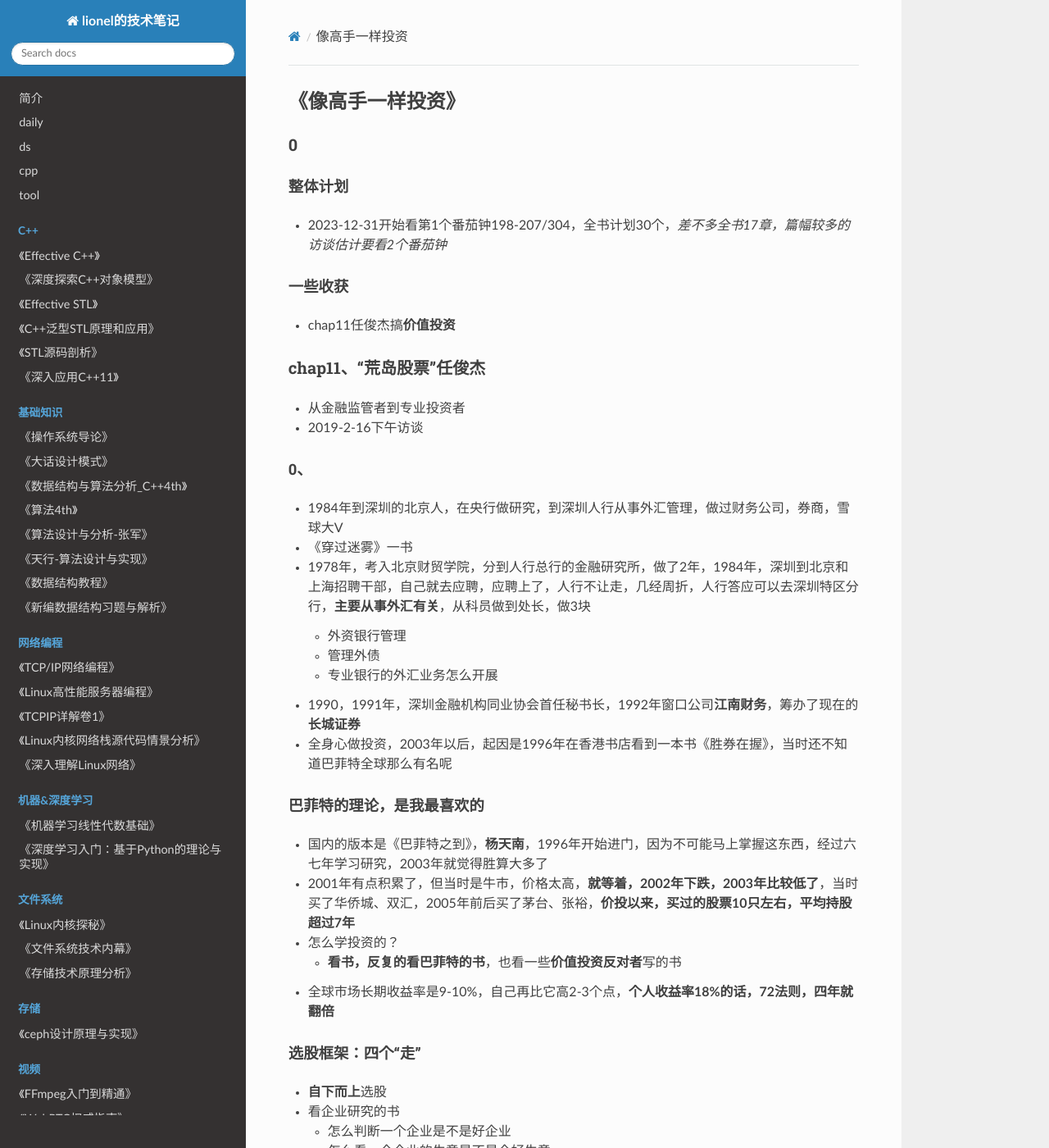
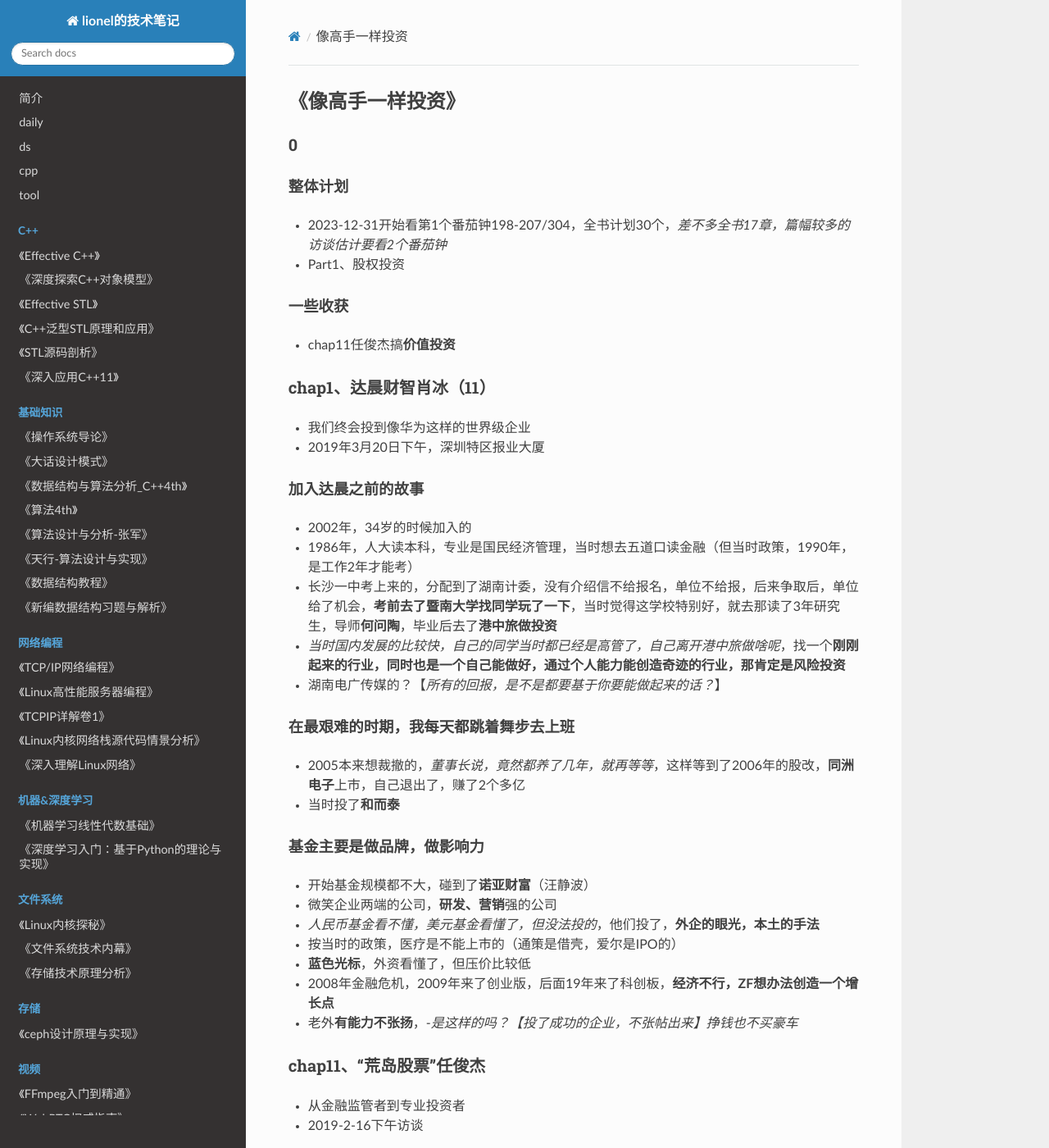
Before and after one commit to wolflion/booknotes, an MkDocs documentation site: the page built from docs/81invest/像高手一样投资.md, in a window 1280 px wide and 1400 px high. Shown: the whole window at 82% size. Built offline with MkDocs 1.6.1, drawn with Linux system fonts in a browser that asks for light colours; nearby versions of some CDN libraries.

Commit message:
Update 像高手一样投资.md

```diff
--- a/docs/81invest/像高手一样投资.md
+++ b/docs/81invest/像高手一样投资.md
@@ -5,10 +5,39 @@
 #### 整体计划
 
 + 2023-12-31开始看第1个番茄钟198-207/304，全书计划30个，*差不多全书17章，篇幅较多的访谈估计要看2个番茄钟*
++ Part1、股权投资
 
 #### 一些收获
 
 + chap11任俊杰搞**价值投资**
+
+### chap1、达晨财智肖冰（11）
+
++ 我们终会投到像华为这样的世界级企业
++ 2019年3月20日下午，深圳特区报业大厦
+
+#### 加入达晨之前的故事
+
++ 2002年，34岁的时候加入的
++ 1986年，人大读本科，专业是国民经济管理，当时想去五道口读金融（但当时政策，1990年，是工作2年才能考）
++ 长沙一中考上来的，分配到了湖南计委，没有介绍信不给报名，单位不给报，后来争取后，单位给了机会，**考前去了暨南大学找同学玩了一下**，当时觉得这学校特别好，就去那读了3年研究生，导师**何问陶**，毕业后去了**港中旅做投资**
++ *当时国内发展的比较快，自己的同学当时都已经是高管了，自己离开港中旅做啥呢*，找一个**刚刚起来的行业，同时也是一个自己能做好，通过个人能力能创造奇迹的行业，那肯定是风险投资**
++ 湖南电广传媒的？【*所有的回报，是不是都要基于你要能做起来的话？*】
+
+#### 在最艰难的时期，我每天都跳着舞步去上班
+
++ 2005本来想裁撤的，*董事长说，竟然都养了几年，就再等等*，这样等到了2006年的股改，**同洲电子**上市，自己退出了，赚了2个多亿
++ 当时投了**和而泰**
+
+#### 基金主要是做品牌，做影响力
+
++ 开始基金规模都不大，碰到了**诺亚财富**（汪静波）
++ 微笑企业两端的公司，**研发、营销**强的公司
++ *人民币基金看不懂，美元基金看懂了，但没法投的*，他们投了，**外企的眼光，本土的手法**
++ 按当时的政策，医疗是不能上市的（通策是借壳，爱尔是IPO的）
++ **蓝色光标**，外资看懂了，但压价比较低
++ 2008年金融危机，2009年来了创业版，后面19年来了科创板，**经济不行，ZF想办法创造一个增长点**
++ 老外**有能力不张扬**，-*是这样的吗？【投了成功的企业，不张帖出来】挣钱也不买豪车*
 
 ### chap11、“荒岛股票”任俊杰
 
```
